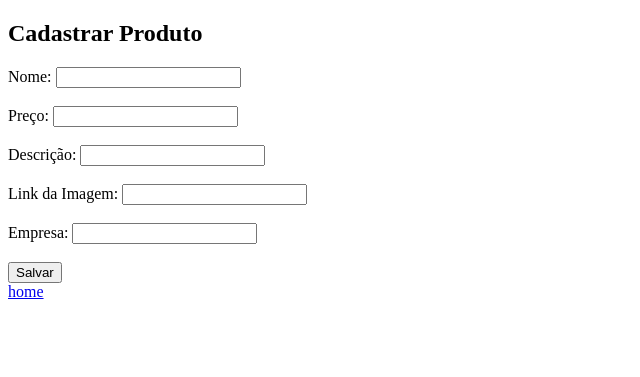
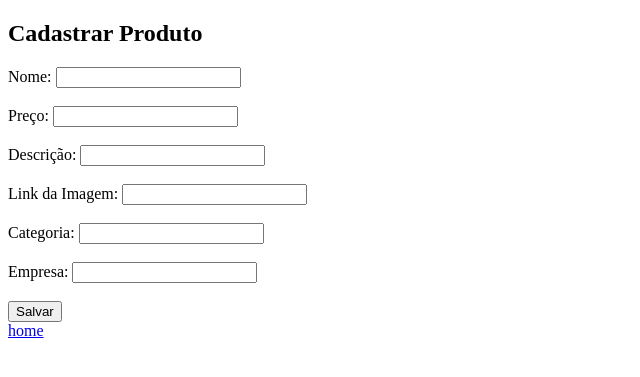
Before and after one commit to sv1801198/doamparo, a FastAPI app: page /cadastro_produto in a window 1280 px wide. Shown: the top 377 px of the page, without its empty margins (0-640 px from the left). Run offline with FastAPI, Linux system fonts and the light colour scheme.

```diff
--- a/main.py
+++ b/main.py
@@ -84,6 +84,7 @@ async def post_cadastro_produto(request: Request):
         preco=form_data['preco'],
         descricao=form_data['descricao'],
         img_link=form_data['img_link'],
+        categoria=form_data['categoria'],
         empresa=form_data['empresa']
     )
     try:
--- a/templates/cadastrar_produto.html
+++ b/templates/cadastrar_produto.html
@@ -14,6 +14,8 @@
         <input type="text" id="descricao" name="descricao"><br><br>
         <label for="img_link">Link da Imagem:</label>
         <input type="text" id="img_link" name="img_link"><br><br>
+        <label for="categoria">Categoria:</label>
+        <input type="text" id="categoria" name="categoria"><br><br>
         <label for="empresa">Empresa:</label>
         <input type="text" id="empresa" name="empresa"><br><br>
         <input type="submit" value="Salvar">
--- a/templates/lista_empresas.html
+++ b/templates/lista_empresas.html
@@ -8,7 +8,7 @@
     <table>
         <thead>
             <tr>
-                <!--<th>Nome</th>-->
+                <th>Nome</th>
                 <th>Login</th>
                 <th>Email</th>
                 <th>Telefone</th>
@@ -17,7 +17,7 @@
         <tbody>
             {% for empresa in empresas %}
             <tr>
-                <!--<td>{{ empresa.nome }}</td>-->
+                <td>{{ empresa.nome }}</td>
                 <td>{{ empresa.login }}</td>
                 <td>{{ empresa.email }}</td>
                 <td>{{ empresa.telefone }}</td>
```
